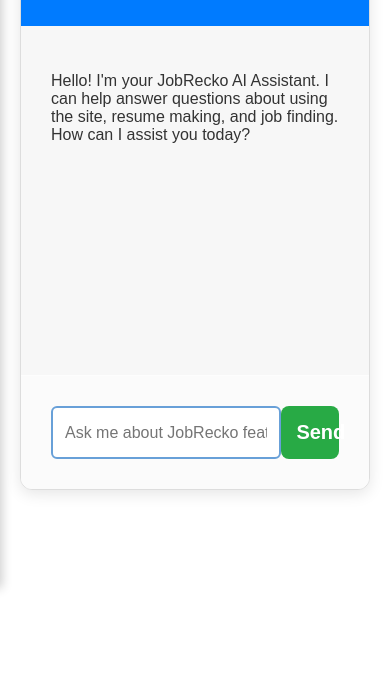
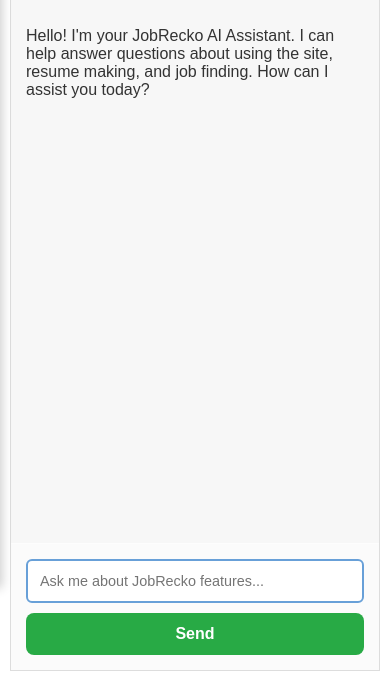
Before and after one commit to althaf4566/clg-project, a plain HTML site: page home/chatbot.html in a window 390 px wide. Shown: the part 320-1001 px from the top of the page. Before the commit the page ends 979 px from the top, so only its background shows below. Drawn offline with Linux system fonts and the light colour scheme.

Commit message:
upidated

```diff
--- a/home/chatbot-styles.css
+++ b/home/chatbot-styles.css
@@ -11,7 +11,8 @@
     top: 0;
     left: 0;
     width: 100%;
-    height: 118%;
+    /* Keep 118% but ensure it doesn't cause scrolling on some devices */
+    height: 100%;
     background-image: url(''); /* Use the desk/resume image */
     background-size: cover;
     background-position: center;
@@ -38,15 +39,18 @@
     display: flex;
     justify-content: center;
     align-items: flex-start; /* Align to the top, not center */
-    padding: 100px 20px 40px; /* Space below the fixed top bar */
-    min-height: calc(100vh - 80px); /* Fill screen height */
+    /* Adjusted padding top slightly to account for the top bar height */
+    padding: 70px 20px 20px;
+    min-height: 100vh; /* Fill entire viewport height */
+    box-sizing: border-box;
 }
 
-/* Chat Container (Was called .ai-chat-window before) */
+/* Chat Container (The main box) */
 .ai-chat-window-full {
     width: 100%;
-    max-width: 700px; /* Use a reasonable width for a webpage container */
-    height: 75vh; /* Take up most of the vertical space */
+    max-width: 700px;
+    /* Use calc for height to ensure it fits well on all screens */
+    height: calc(100vh - 90px);
     min-height: 500px;
     background-color: #fff;
     border: 1px solid #ddd;
@@ -57,17 +61,17 @@
     overflow: hidden;
 }
 
-/* Chat Header (Simplified for a main page) */
+/* Chat Header */
 .ai-chat-window-full .chat-header {
     padding: 15px;
-    background-color: #007bff; /* Use primary color */
+    background-color: #007bff;
     color: white;
     font-weight: bold;
     font-size: 1.2em;
     text-align: center;
 }
 
-/* Chat Body (Messages) - Keep existing styling */
+/* Chat Body (Messages) */
 .ai-chat-window-full .chat-body {
     flex-grow: 5;
     padding: 30px;
@@ -75,14 +79,16 @@
     background-color: #f7f7f7;
 }
 
-/* Chat Footer (Input) - Keep existing styling */
+/* Chat Footer (Input Area) */
 .ai-chat-window-full .chat-footer {
     display: flex;
-    padding: 30px;
+    /* Adjusted padding for responsiveness */
+    padding: 15px 30px;
     background-color: #fbfbfb;
     border-top: 1px solid #fdfdfd;
 }
 
+/* Input Fields and Button */
 select,
 input {
     padding: 12px;
@@ -90,12 +96,12 @@
     border-radius: 6px;
     font-size: 1rem;
     background-color: #ffffff;
-    width: 80%;
-    box-sizing: border-box; /* Ensures padding doesn't affect total width */
+    width: 80%; /* Takes up 80% of the footer width */
+    box-sizing: border-box;
 }
 .send-Btn {
     display: block;
-    width: 20%;
+    width: 20%; /* Takes up 20% of the footer width */
     padding: 15px;
     margin-top: 0.5px;
     background-color: #28aa45;
@@ -108,11 +114,46 @@
     transition: background-color 0.3s, transform 0.2s;
 }
 
-
 input {
-    resize: vertical;
+    resize: none; /* Prevent input from being resized by user */
 }
 
+/* --- RESPONSIVE MEDIA QUERIES --- */
 
+@media screen and (max-width: 768px) {
+    .chatbot-main-page {
+        /* Reduce side padding on mobile */
+        padding: 70px 10px 10px;
+        align-items: stretch; /* Stretch the chat window to edges */
+    }
 
-/* Message styling (.ai-message, .user-message) should be kept from the previous CSS */
+    .ai-chat-window-full {
+        /* Remove border-radius on mobile to make it look native to the screen */
+        border-radius: 0;
+        min-height: 100vh; /* Make it almost full height of the screen */
+        height: calc(100vh - 60px);
+        box-shadow: none;
+    }
+
+    .ai-chat-window-full .chat-body {
+        padding: 15px; /* Reduce padding inside the chat body */
+    }
+
+    .ai-chat-window-full .chat-footer {
+        flex-direction: column; /* Stack input and button vertically */
+        padding: 15px;
+    }
+
+    select,
+    input {
+        width: 100%; /* Make input full width of the footer */
+        margin-bottom: 10px; /* Add space below input */
+        font-size: 0.9rem;
+    }
+
+    .send-Btn {
+        width: 100%; /* Make button full width */
+        font-size: 1rem;
+        padding: 12px;
+    }
+}
```
